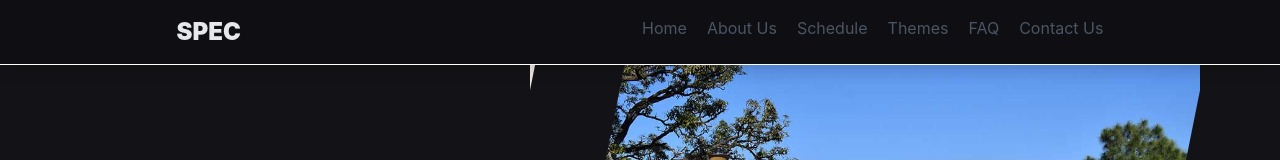
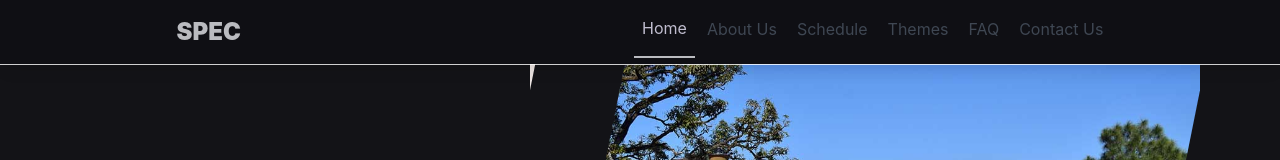
Before and after one commit to spec-nith/Electrothon, a React (Create React App) app: page / in a window 1280 px wide. Shown: the top 160 px of the page. Built offline with nearby package versions, Linux system fonts and the light colour scheme.

Commit message:
Fixed navbar highlight bug
Signed-off-by: Avishrant Sharma <avishrants@gmail.com>

```diff
--- a/src/colors.css
+++ b/src/colors.css
@@ -26,6 +26,7 @@ body {
   color:aliceblue
 }
 .nav-theme{
-  background-color: rgba(15, 15, 20, 0.877);
+  background-color: rgba(15, 15, 20);
+  @apply md:opacity-80;
   border-bottom: 1px solid white;
 }
--- a/src/components/UI/Header/Header.js
+++ b/src/components/UI/Header/Header.js
@@ -11,7 +11,7 @@ const Nav = () => {
   const NavbarLG = (props) => {
     return (
       <Link
-        activeclassname={
+        activeClass={
           props.item.hide != null ? "" : "text-purple-100 border-b-2 "
         }
         to={props.item.id}
@@ -29,10 +29,10 @@ const Nav = () => {
   const NavbarSM = (props) => {
     return (
       <Link
-        activeclassname="text-indigo-400 nav-theme"
+        activeClass="text-indigo-400 nav-theme"
         to={props.item.id}
         spy={true}
-        offset={+10}
+        // offset={+10}
         smooth={true}
         duration={1000}
         className="flex flex-row items-center h-12 transform transition-transform ease-in duration-200 hover:text-white text-gray-600"
@@ -52,7 +52,7 @@ const Nav = () => {
 
   return (
     <React.Fragment>
-      <nav className="fixed w-full top-0  shadow-lg z-10 nav-theme">
+      <nav className="fixed w-full top-0 shadow-lg z-10 nav-theme">
         <div className="mx-auto px-4 flex justify-around space-x-20">
           <div className="hidden md:flex items-center py-4 px-2">
             <a
```
